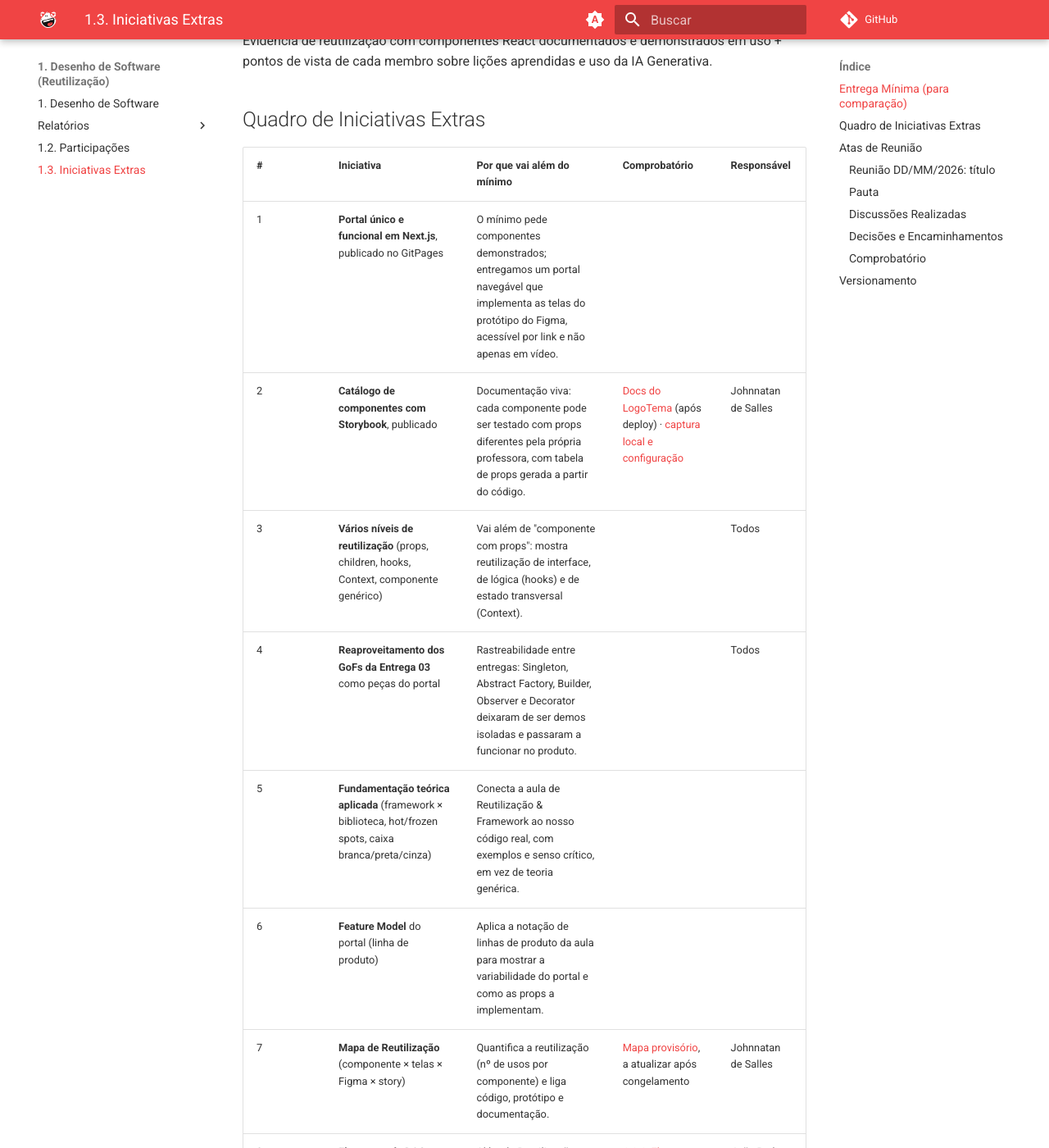
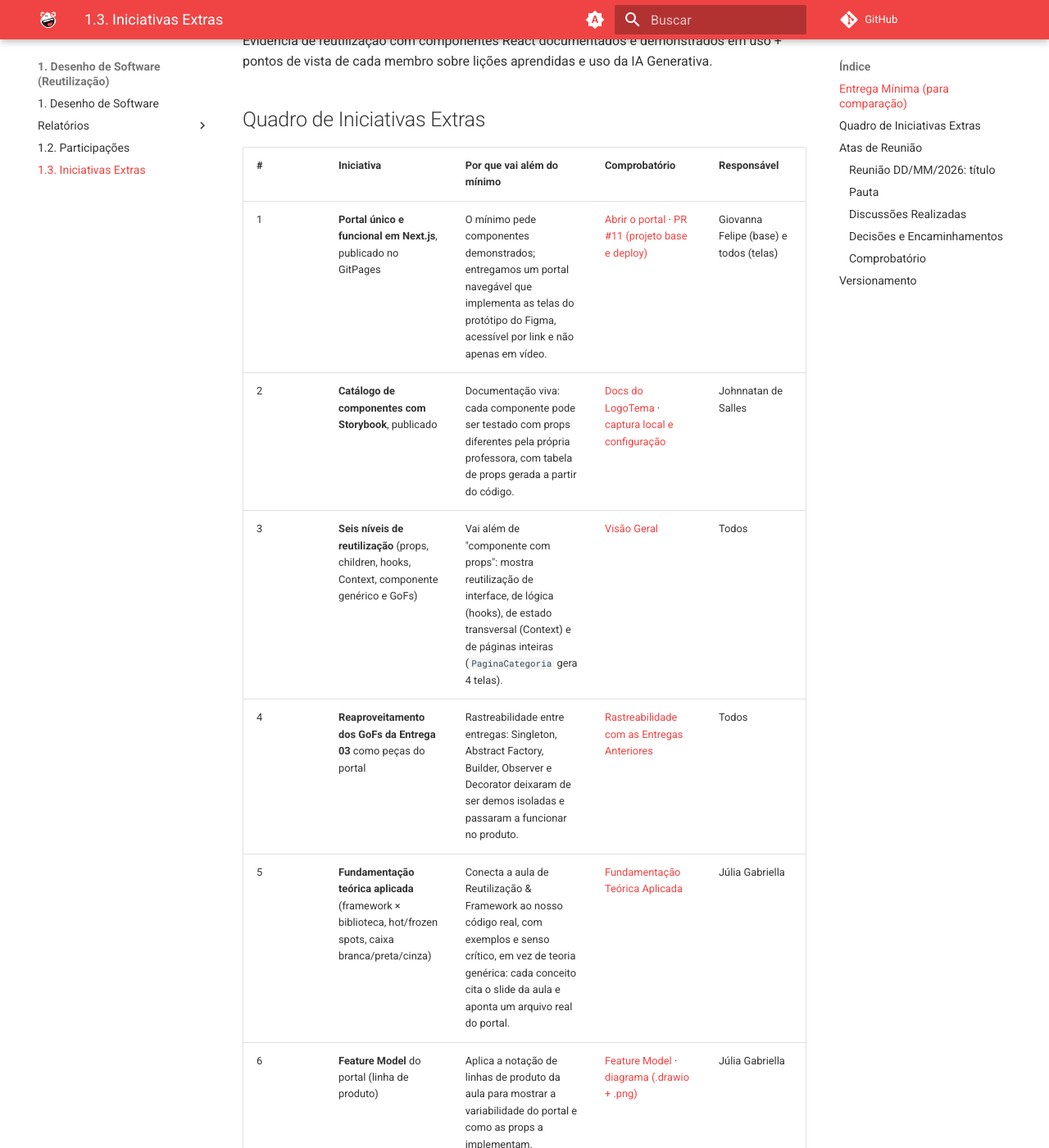
Before and after one commit to UnBArqDsw2026-2-Turma01/2026.2-T01-_G3_ProjetoPortalNoticias_Entrega_04, an MkDocs documentation site: the page built from docs/Base/1.3.IniciativasExtras.md, in a window 1280 px wide and 1400 px high, scrolled down 333 px. Shown: the whole window at 82% size. Built offline with MkDocs 1.6.1 and Material for MkDocs 9.7.7, drawn with Linux system fonts in a browser that asks for light colours; comment, search, counter and statistics services are not loaded; some of the changed text lies outside the part shown.

Commit message:
docs: consolida quadro de iniciativas extras
Comprobatórios e responsáveis em todas as linhas e nova linha para a revisão comparativa. Refs #8

```diff
--- a/docs/Base/1.3.IniciativasExtras.md
+++ b/docs/Base/1.3.IniciativasExtras.md
@@ -16,18 +16,19 @@ Evidência de reutilização com componentes React documentados e demonstrados e
 
 | # | Iniciativa | Por que vai além do mínimo | Comprobatório | Responsável |
 | --- | --- | --- | --- | --- |
-| 1 | **Portal único e funcional em Next.js**, publicado no GitPages | O mínimo pede componentes demonstrados; entregamos um portal navegável que implementa as telas do protótipo do Figma, acessível por link e não apenas em vídeo. | <!-- link do portal publicado --> | |
-| 2 | **Catálogo de componentes com Storybook**, publicado | Documentação viva: cada componente pode ser testado com props diferentes pela própria professora, com tabela de props gerada a partir do código. | [Docs do LogoTema](https://unbarqdsw2026-2-turma01.github.io/2026.2-T01-_G3_ProjetoPortalNoticias_Entrega_04/storybook/?path=/docs/tema-logotema--docs) (após deploy) · [captura local e configuração](Relatórios/1.1.2.Reutilizacao.md#reutilizacao-7-catalogo-e-identidade-tematica-storybook-logotema) | Johnnatan de Salles |
-| 3 | **Vários níveis de reutilização** (props, children, hooks, Context, componente genérico) | Vai além de "componente com props": mostra reutilização de interface, de lógica (hooks) e de estado transversal (Context). | <!-- link da Visão Geral em 1.1.2 --> | Todos |
-| 4 | **Reaproveitamento dos GoFs da Entrega 03** como peças do portal | Rastreabilidade entre entregas: Singleton, Abstract Factory, Builder, Observer e Decorator deixaram de ser demos isoladas e passaram a funcionar no produto. | <!-- link da seção de rastreabilidade em 1. DAS_Reutilização --> | Todos |
-| 5 | **Fundamentação teórica aplicada** (framework × biblioteca, hot/frozen spots, caixa branca/preta/cinza) | Conecta a aula de Reutilização & Framework ao nosso código real, com exemplos e senso crítico, em vez de teoria genérica. | <!-- link --> | |
-| 6 | **Feature Model** do portal (linha de produto) | Aplica a notação de linhas de produto da aula para mostrar a variabilidade do portal e como as props a implementam. | <!-- link --> | |
+| 1 | **Portal único e funcional em Next.js**, publicado no GitPages | O mínimo pede componentes demonstrados; entregamos um portal navegável que implementa as telas do protótipo do Figma, acessível por link e não apenas em vídeo. | [Abrir o portal](https://unbarqdsw2026-2-turma01.github.io/2026.2-T01-_G3_ProjetoPortalNoticias_Entrega_04/portal/) · [PR #11 (projeto base e deploy)](https://github.com/UnBArqDsw2026-2-Turma01/2026.2-T01-_G3_ProjetoPortalNoticias_Entrega_04/pull/11) | Giovanna Felipe (base) e todos (telas) |
+| 2 | **Catálogo de componentes com Storybook**, publicado | Documentação viva: cada componente pode ser testado com props diferentes pela própria professora, com tabela de props gerada a partir do código. | [Docs do LogoTema](https://unbarqdsw2026-2-turma01.github.io/2026.2-T01-_G3_ProjetoPortalNoticias_Entrega_04/storybook/?path=/docs/tema-logotema--docs) · [captura local e configuração](Relatórios/1.1.2.Reutilizacao.md#reutilizacao-7-catalogo-e-identidade-tematica-storybook-logotema) | Johnnatan de Salles |
+| 3 | **Seis níveis de reutilização** (props, children, hooks, Context, componente genérico e GoFs) | Vai além de "componente com props": mostra reutilização de interface, de lógica (hooks), de estado transversal (Context) e de páginas inteiras (`PaginaCategoria` gera 4 telas). | [Visão Geral](Relatórios/1.1.2.Reutilizacao.md#visao-geral) | Todos |
+| 4 | **Reaproveitamento dos GoFs da Entrega 03** como peças do portal | Rastreabilidade entre entregas: Singleton, Abstract Factory, Builder, Observer e Decorator deixaram de ser demos isoladas e passaram a funcionar no produto. | [Rastreabilidade com as Entregas Anteriores](1.DAS_Reutilizacao.md#rastreabilidade-com-as-entregas-anteriores) | Todos |
+| 5 | **Fundamentação teórica aplicada** (framework × biblioteca, hot/frozen spots, caixa branca/preta/cinza) | Conecta a aula de Reutilização & Framework ao nosso código real, com exemplos e senso crítico, em vez de teoria genérica: cada conceito cita o slide da aula e aponta um arquivo real do portal. | [Fundamentação Teórica Aplicada](Relatórios/1.1.2.Reutilizacao.md#fundamentacao-teorica-aplicada-ao-burburinho) | Júlia Gabriella |
+| 6 | **Feature Model** do portal (linha de produto) | Aplica a notação de linhas de produto da aula para mostrar a variabilidade do portal e como as props a implementam. | [Feature Model](Relatórios/1.1.2.Reutilizacao.md#linha-de-produto-feature-model-do-burburinho) · [diagrama (.drawio + .png)](https://github.com/UnBArqDsw2026-2-Turma01/2026.2-T01-_G3_ProjetoPortalNoticias_Entrega_04/tree/main/docs/assets/diagramas) | Júlia Gabriella |
 | 7 | **Mapa de Reutilização** (componente × telas × Figma × story) | Quantifica a reutilização (nº de usos por componente) e liga código, protótipo e documentação. | [Mapa provisório](Relatórios/1.1.2.Reutilizacao.md#mapa-de-reutilizacao), a atualizar após congelamento | Johnnatan de Salles |
 | 8 | **Elementos de DAS**: Visão Lógica (pacotes) e Visão de Componentes (UML) | Além da Reutilização, apresentamos duas visões arquiteturais do mesmo código (a professora aceita "DAS e/ou Reutilização"). | [1.1.1. Elementos de DAS](Relatórios/1.1.1.DAS.md) · [diagramas (.drawio + .png)](https://github.com/UnBArqDsw2026-2-Turma01/2026.2-T01-_G3_ProjetoPortalNoticias_Entrega_04/tree/main/docs/assets/diagramas) | João Pedro Lopes |
-| 9 | **Testes automatizados** (Vitest + Testing Library) | Garante que os componentes reutilizáveis continuam funcionando quando reaproveitados em novas telas. | <!-- link da pasta de testes / execução no Actions --> | |
-| 10 | **Integração e deploy contínuos** (GitHub Actions) | Todo merge na main roda build e testes e publica Pages + portal + Storybook automaticamente. | <!-- link da aba Actions --> | |
-| 11 | **Modo escuro e acessibilidade** em todas as telas | Implementa as variantes DarkMode e a tela de Acessibilidade do Figma com um único Context reutilizado. | [Reutilização 6: código, testes e evidências locais](Relatórios/1.1.2.Reutilizacao.md#reutilizacao-6-tema-e-acessibilidade-themeprovider-usetema-togglemodoescuro).| Giovanna Aguiar |
+| 9 | **Testes automatizados** (Vitest + Testing Library) | Garante que os componentes reutilizáveis continuam funcionando quando reaproveitados em novas telas. | 25 arquivos de teste ao lado dos componentes, hooks e padrões (ex.: [`PostCard.test.tsx`](https://github.com/UnBArqDsw2026-2-Turma01/2026.2-T01-_G3_ProjetoPortalNoticias_Entrega_04/blob/main/portal/src/components/PostCard/PostCard.test.tsx), [`fabricaCategorias.test.ts`](https://github.com/UnBArqDsw2026-2-Turma01/2026.2-T01-_G3_ProjetoPortalNoticias_Entrega_04/blob/main/portal/src/padroes/fabricaCategorias.test.ts)) · [execuções no Actions](https://github.com/UnBArqDsw2026-2-Turma01/2026.2-T01-_G3_ProjetoPortalNoticias_Entrega_04/actions) | Giovanna Felipe (configuração) e cada vaga (testes do seu componente) |
+| 10 | **Integração e deploy contínuos** (GitHub Actions) | Todo merge na main roda build e testes e publica Pages + portal + Storybook automaticamente. | [`ci.yml`](https://github.com/UnBArqDsw2026-2-Turma01/2026.2-T01-_G3_ProjetoPortalNoticias_Entrega_04/blob/main/.github/workflows/ci.yml) · [`deploy-mkdocs.yml`](https://github.com/UnBArqDsw2026-2-Turma01/2026.2-T01-_G3_ProjetoPortalNoticias_Entrega_04/blob/main/.github/workflows/deploy-mkdocs.yml) · [aba Actions](https://github.com/UnBArqDsw2026-2-Turma01/2026.2-T01-_G3_ProjetoPortalNoticias_Entrega_04/actions) | Giovanna Felipe (CI e deploy) e Johnnatan de Salles (Storybook no deploy) |
+| 11 | **Modo escuro e acessibilidade** em todas as telas | Implementa as variantes DarkMode e a tela de Acessibilidade do Figma com um único Context reutilizado. | [Reutilização 6: código, testes e evidências locais](Relatórios/1.1.2.Reutilizacao.md#reutilizacao-6-tema-e-acessibilidade-themeprovider-usetema-togglemodoescuro) | Giovanna Aguiar |
 | 12 | **Organização por issues, PRs e atas** | Rastro claro de quem fez o quê, com prazos encadeados por dependência. | [Issues](https://github.com/UnBArqDsw2026-2-Turma01/2026.2-T01-_G3_ProjetoPortalNoticias_Entrega_04/issues) · [Pull Requests](https://github.com/UnBArqDsw2026-2-Turma01/2026.2-T01-_G3_ProjetoPortalNoticias_Entrega_04/pulls?q=is%3Apr) | Todos |
+| 13 | **Revisão comparativa e correções transversais** | Um membro revisou se os mecanismos reutilizáveis mantinham o contrato quando usados em mais de um contexto e corrigiu os problemas encontrados (estado compartilhado de Salvos, falha isolada no Observer, ciclo de dependências da fábrica), documentando antes e depois. Reutilizar com qualidade, não só reutilizar. | [Revisão comparativa](Relatórios/1.1.2.Reutilizacao.md#revisao-comparativa-e-correcoes-de-logica) · [PR #19](https://github.com/UnBArqDsw2026-2-Turma01/2026.2-T01-_G3_ProjetoPortalNoticias_Entrega_04/pull/19) | Pedro Henrique Ferreira Xavier |
 
 ## Atas de Reunião
 
```
